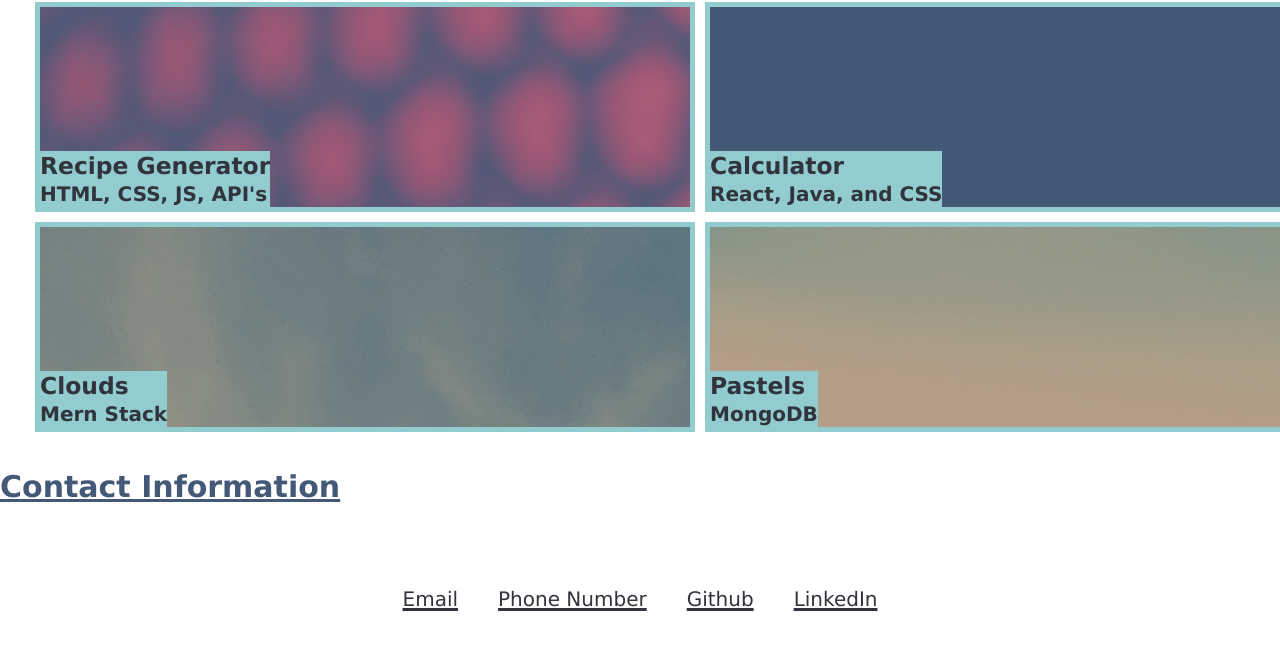
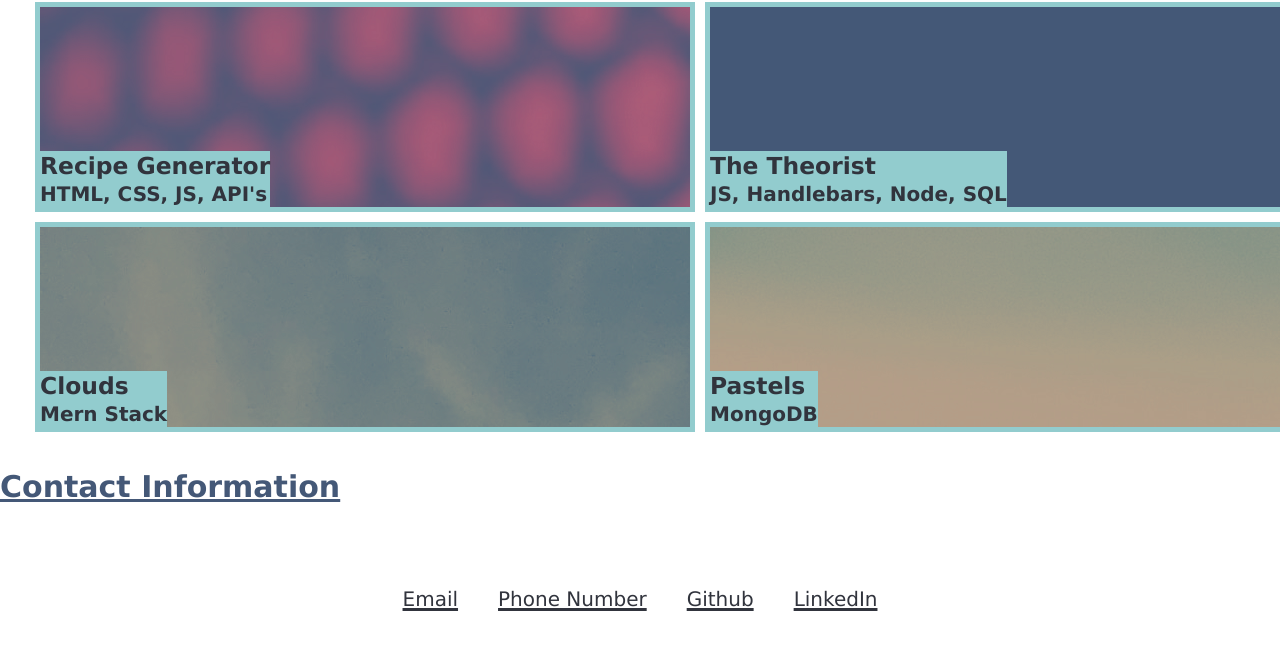
Before and after one commit to wmskillas/Portfolio, a plain HTML site: page index.html in a window 1280 px wide. Shown: the part 1480-2130 px from the top of the page. Drawn offline with Linux system fonts and the light colour scheme.

Commit message:
added project 2

```diff
--- a/index.html
+++ b/index.html
@@ -48,10 +48,10 @@
                     <h4>HTML, CSS, JS, API's</h4>
                 </div>
             </a>
-            <a href="https://www.w3schools.com/whatis/whatis_react.asp" class="img calc-img">
+            <a href="https://desolate-peak-38823.herokuapp.com/" class="img calc-img">
                 <div class="img-text">
-                    <h3>Calculator</h3>
-                    <h4>React, Java, and CSS</h4>
+                    <h3>The Theorist</h3>
+                    <h4>JS, Handlebars, Node, SQL</h4>
                 </div>
             </a>
             <a href="https://www.w3schools.com/whatis/whatis_frontenddev.asp" class="img cloud-img">
```
